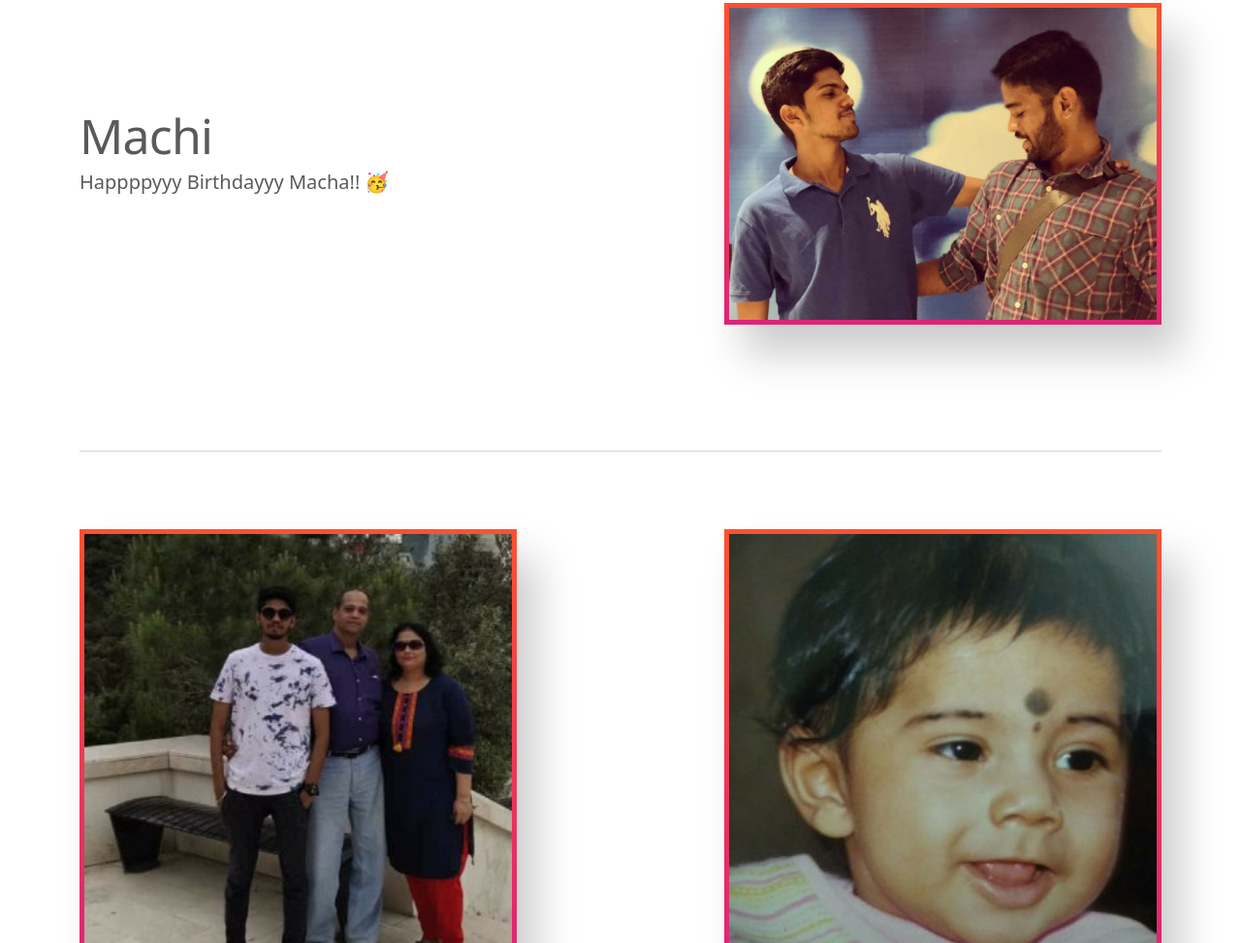
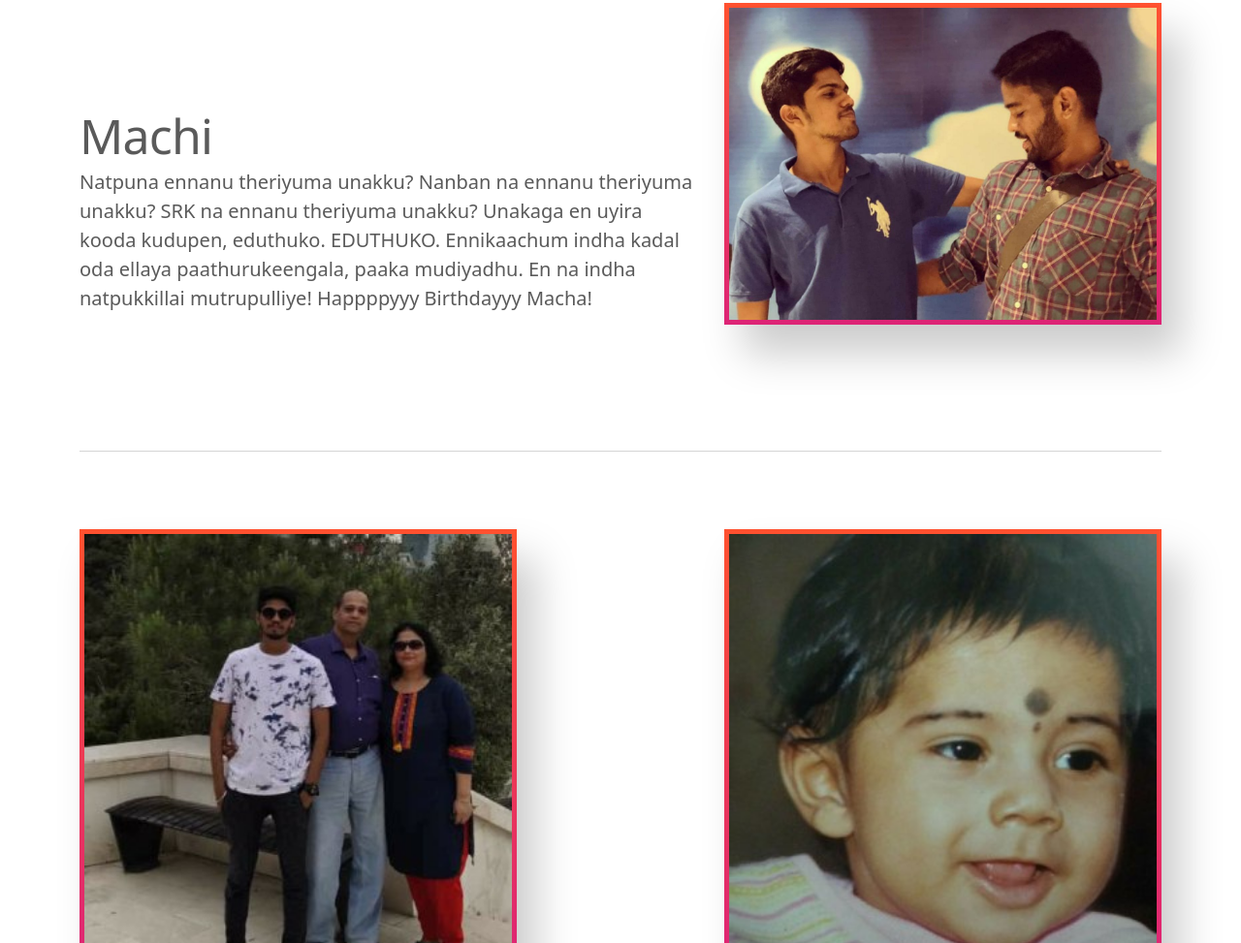
Before and after one commit to karan101099/srk, a plain HTML site: page index.html in a window 1280 px wide. Shown: the part 6294-7267 px from the top of the page at 97% size. Drawn offline with Linux system fonts and the light colour scheme.

Commit message:
Update index.html

```diff
--- a/index.html
+++ b/index.html
@@ -271,8 +271,9 @@ Nja</p>
       <div class="col-md-7">
         <h2 class="featurette-heading"> Machi </h2>
         <p class="lead">
-          Happppyyy Birthdayyy Macha!! 🥳
-          </p>
+Natpuna ennanu theriyuma unakku? Nanban na ennanu theriyuma unakku? SRK na ennanu theriyuma unakku? Unakaga en uyira kooda kudupen, eduthuko. EDUTHUKO.
+          Ennikaachum indha kadal oda ellaya paathurukeengala, paaka mudiyadhu. En na indha natpukkillai mutrupulliye!
+          Happppyyy Birthdayyy Macha!           </p>
       </div>
       <div class="col-md-5 order-md-1" data-tilt data-tilt-scale="1.1" data-tilt-glare>
         <img class="featurette-image img-fluid mx-auto featuretteImg" width="500" height="500" src="./assets/images/karan.jpeg" alt="">
```
